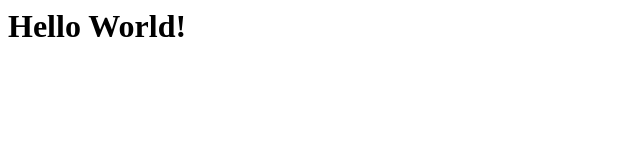
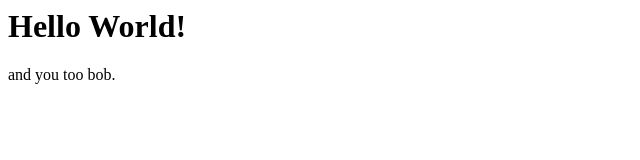
Before and after one commit to BGCX261/zoovy-jquery-framework-git, a plain HTML site: page hello.html in a window 1280 px wide. Shown: the full height of the page, 0-640 px from the left. Drawn offline with Linux system fonts and the light colour scheme.

Commit message:
bob was feeling left out. poor bob
Signed-off-by: zoovysandbox <zoovysandbox@gmail.com>

```diff
--- a/hello.html
+++ b/hello.html
@@ -1,3 +1,4 @@
 <body>
 <h1>Hello World!</h1>
+and you too bob.
 </body>
```
